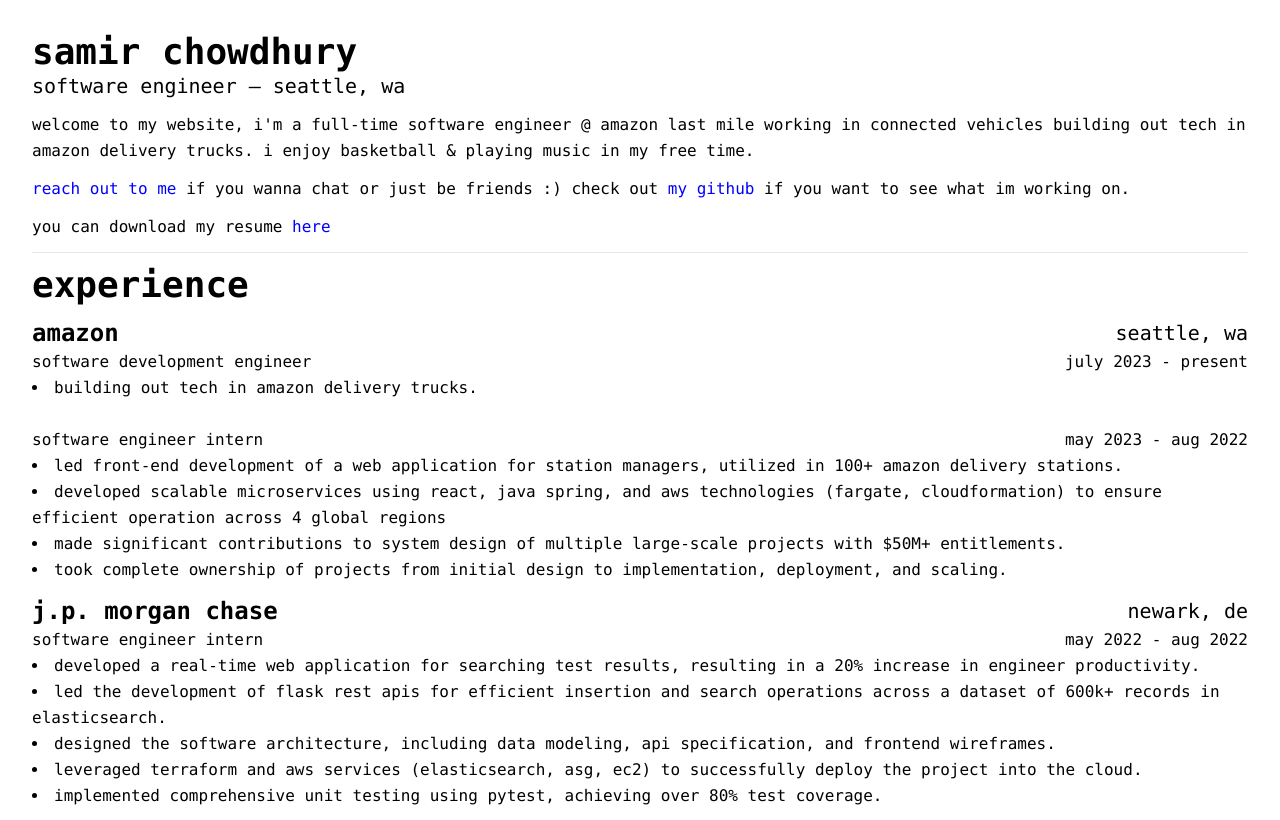
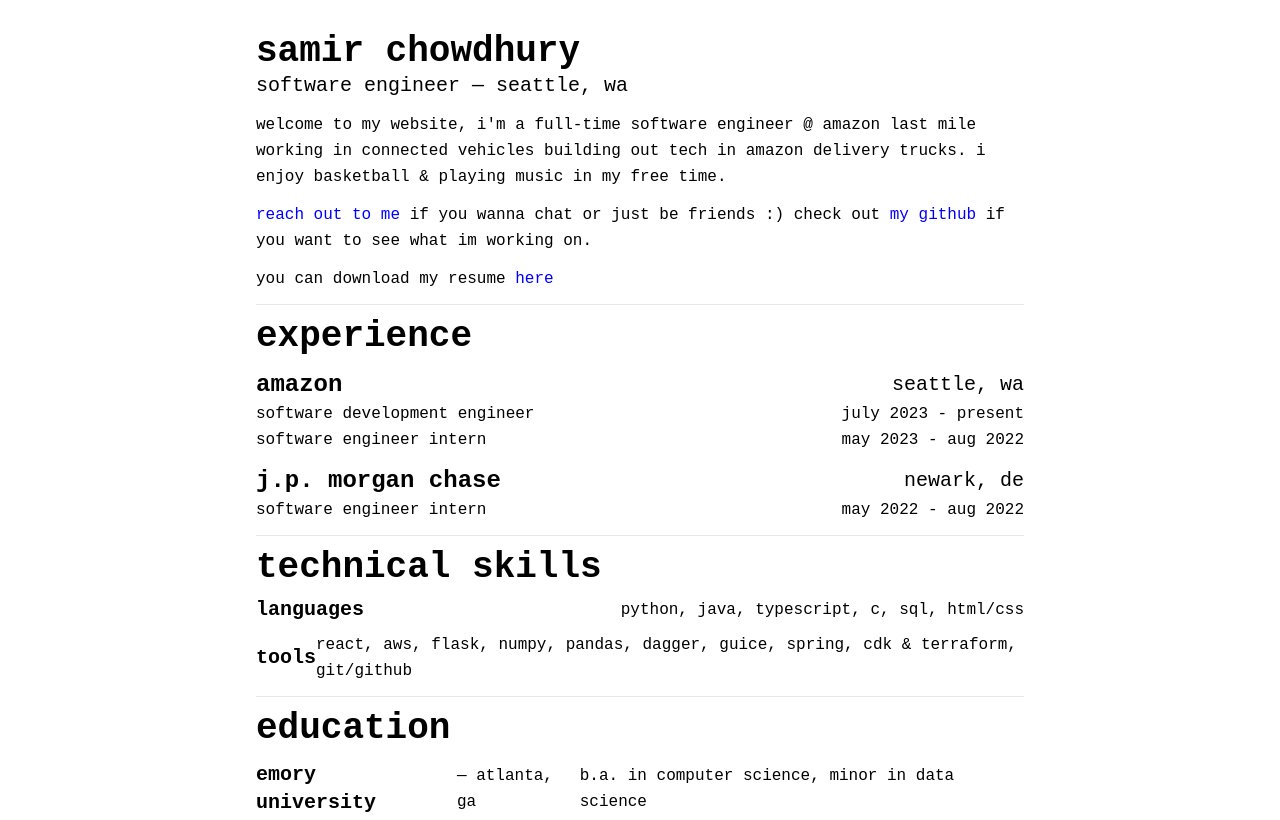
Before and after one commit to samirchowd/samircom, an Astro site: page / in a window 1280 px wide. Shown: the top 820 px of the page. Built offline with nearby package versions, Linux system fonts and the light colour scheme; Astro itself is replaced by a stand-in of ours.

Commit message:
Updating font and removing fluff

```diff
--- a/src/pages/index.astro
+++ b/src/pages/index.astro
@@ -9,7 +9,7 @@
         font-size: 16px;
         line-height: 1.625;
         color: #2020131;
-        font-family: "Lucida Console", monospace;
+        font-family: "Source Code Pro", monospace;
       }
       a:link {
         color: blue;
@@ -35,9 +35,9 @@
         text-decoration: underline;
       }
     </style>
-    <link rel="stylesheet" href="./styles.css">
+    <link rel="stylesheet" href="./styles.css" />
   </head>
-  <body class="p-8 flex flex-col space-y-3">
+  <body class="p-8 px-64 flex flex-col space-y-3">
     <!-- Intro -->
     <div>
       <h1 class="font-bold text-4xl">samir chowdhury</h1>
@@ -69,9 +69,6 @@
     <!-- Experience -->
     <h1 class="font-bold text-4xl">experience</h1>
     <div>
-
-
-
       <div class="flex items-center justify-between">
         <h1 class="font-bold text-2xl">amazon</h1>
         <h2 class="text-xl">seattle, wa</h2>
@@ -80,37 +77,12 @@
         <h2>software development engineer</h2>
         <h2>july 2023 - present</h2>
       </div>
-      <ul class="list-disc list-inside">
-        <li>
-          building out tech in amazon delivery
-          trucks.
-        </li>
-      </ul>
-      <br>
       <div class="flex items-center justify-between">
         <h2>software engineer intern</h2>
         <h2>may 2023 - aug 2022</h2>
       </div>
-      <ul class="list-disc list-inside">
-        <li>
-          led front-end development of a web application for station managers,
-          utilized in 100+ amazon delivery stations.
-        </li>
-        <li>
-          developed scalable microservices using react, java spring, and
-          aws technologies (fargate, cloudformation) to ensure efficient
-          operation across 4 global regions
-        </li>
-        <li>
-          made significant contributions to system design of multiple
-          large-scale projects with $50M+ entitlements.
-        </li>
-        <li>
-          took complete ownership of projects from initial design to
-          implementation, deployment, and scaling.
-        </li>
-      </ul>
     </div>
+  </body>
 
   <div>
     <div class="flex items-center justify-between">
@@ -121,29 +93,6 @@
       <h2>software engineer intern</h2>
       <h2>may 2022 - aug 2022</h2>
     </div>
-
-      <ul class="list-disc list-inside">
-        <li>
-          developed a real-time web application for searching test results,
-          resulting in a 20% increase in engineer productivity.
-        </li>
-        <li>
-          led the development of flask rest apis for efficient insertion and
-          search operations across a dataset of 600k+ records in elasticsearch.
-        </li>
-        <li>
-          designed the software architecture, including data modeling, api
-          specification, and frontend wireframes.
-        </li>
-        <li>
-          leveraged terraform and aws services (elasticsearch, asg, ec2) to
-          successfully deploy the project into the cloud.
-        </li>
-        <li>
-          implemented comprehensive unit testing using pytest, achieving over
-          80% test coverage.
-        </li>
-      </ul>
   </div>
 
   <hr />
@@ -158,8 +107,8 @@
     <div class="flex items-center justify-between">
       <h2 class="font-bold text-xl">tools</h2>
       <p>
-          react, aws, flask, numpy, pandas, dagger, guice, spring, cdk & terraform,
-          git/github
+        react, aws, flask, numpy, pandas, dagger, guice, spring, cdk &
+        terraform, git/github
       </p>
     </div>
   </div>
@@ -198,5 +147,4 @@
 
     <!-- Blog -->
   </div>
-  </body>
 </html>
```
Lines whose indentation alone changed are shown as unchanged.
